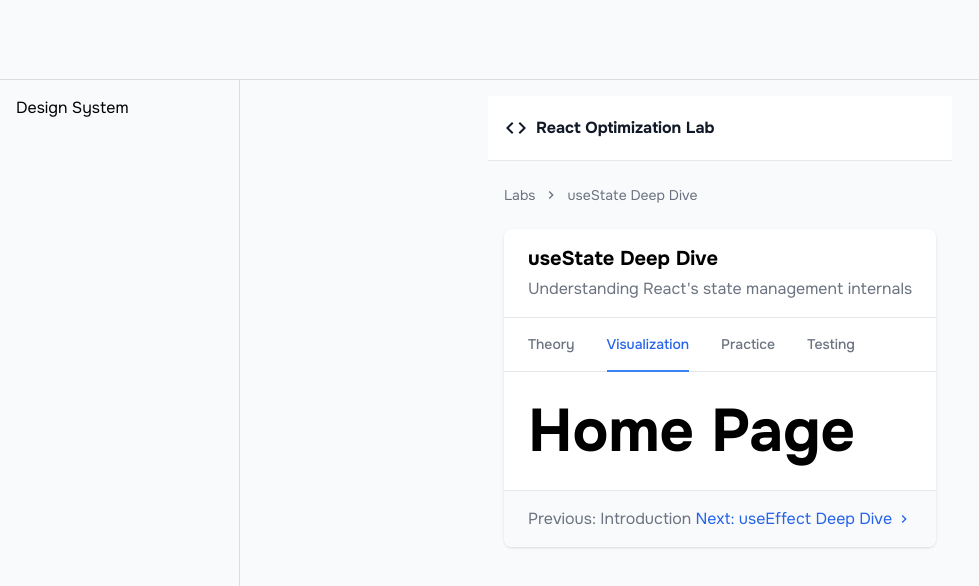
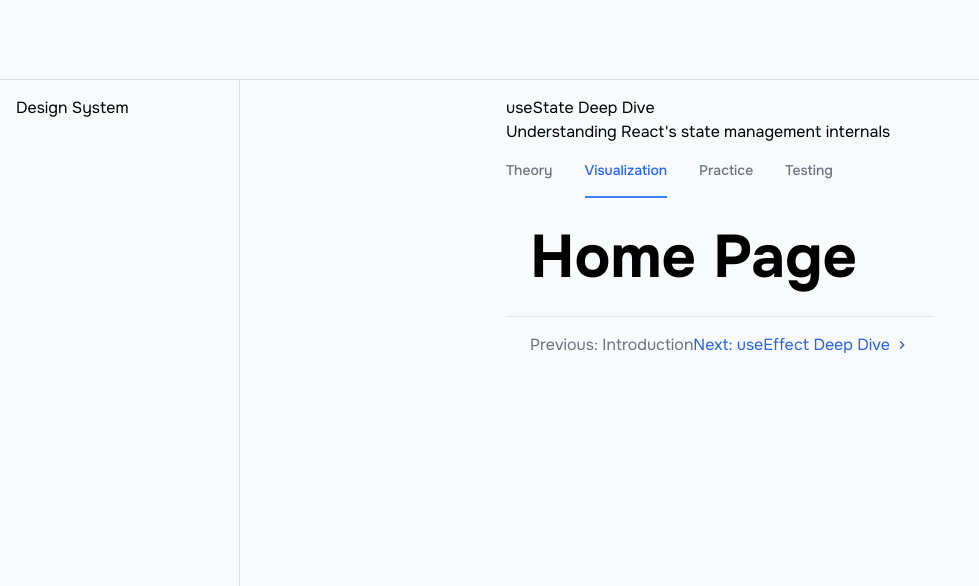
Before and after one commit to androbro/optimizeReact, a React (Vite) app in the folder optimize-react/: page / in a window 1280 px wide. Shown: the top 586 px of the page, without its empty margins (0-979 px from the left). Built offline with nearby package versions, Linux system fonts and the light colour scheme.

Commit message:
feat: added breadcrumbs

```diff
--- a/optimize-react/config/typescript/tsconfig.app.json
+++ b/optimize-react/config/typescript/tsconfig.app.json
@@ -23,7 +23,10 @@
     "noUnusedLocals": true,
     "noUnusedParameters": true,
     "noFallthroughCasesInSwitch": true,
-    "noUncheckedSideEffectImports": true
+    "noUncheckedSideEffectImports": true,
+    "sourceMap": true,
+    "outDir": "./dist",
+    "rootDir": "./src"
   },
   "include": ["../../src/**/*"],
   "exclude": ["../../src/**/*.spec.*", "../../src/**/*.test.*"]
--- a/optimize-react/package.json
+++ b/optimize-react/package.json
@@ -4,7 +4,7 @@
   "version": "0.0.0",
   "type": "module",
   "scripts": {
-    "dev": "concurrently \"vite --config config/vite/vite.config.ts\" \"npx tailwindcss -i ./src/index.css -o ./src/output.css --watch --config config/tailwind/tailwind.config.js\"",
+    "dev": "concurrently \"vite --port 5175 --config config/vite/vite.config.ts\" \"npx tailwindcss -i ./src/index.css -o ./src/output.css --watch --config config/tailwind/tailwind.config.js\"",
     "tw": "npx tailwindcss -i ./src/index.css -o ./src/output.css --watch --config config/tailwind/tailwind.config.js",
     "build": "tsc -project config/typescript/tsconfig.json && vite build --config config/vite/vite.config.ts",
     "lint": "eslint . --config config/eslint/eslint.config.js",
--- a/optimize-react/src/output.css
+++ b/optimize-react/src/output.css
@@ -140,14 +140,12 @@
   }
 }
 
-#root .mx-2 {
-  margin-left: 0.5rem;
-  margin-right: 0.5rem
+#root .ml-1 {
+  margin-left: 0.25rem
 }
 
-#root .mx-auto {
-  margin-left: auto;
-  margin-right: auto
+#root .mr-8 {
+  margin-right: 2rem
 }
 
 #root .mt-4 {
@@ -158,72 +156,20 @@
   margin-top: 2rem
 }
 
-#root .-mb-px {
-  margin-bottom: -1px
+#root .flex {
+  display: flex
 }
 
-#root .mb-6 {
-  margin-bottom: 1.5rem
-}
-
-#root .ml-1 {
-  margin-left: 0.25rem
-}
-
-#root .mr-2 {
-  margin-right: 0.5rem
-}
-
-#root .mr-8 {
-  margin-right: 2rem
-}
-
-#root .mt-1 {
-  margin-top: 0.25rem
-}
-
-#root .flex {
-  display: flex
+#root .h-4 {
+  height: 1rem
 }
 
 #root .h-screen {
   height: 100vh
 }
 
-#root .h-16 {
-  height: 4rem
-}
-
-#root .h-4 {
-  height: 1rem
-}
-
-#root .h-5 {
-  height: 1.25rem
-}
-
-#root .h-6 {
-  height: 1.5rem
-}
-
-#root .min-h-screen {
-  min-height: 100vh
-}
-
 #root .w-4 {
   width: 1rem
-}
-
-#root .w-5 {
-  width: 1.25rem
-}
-
-#root .w-6 {
-  width: 1.5rem
-}
-
-#root .max-w-7xl {
-  max-width: 80rem
 }
 
 #root .items-center {
@@ -238,18 +184,8 @@
   gap: 1rem
 }
 
-#root :is(.space-x-4 > :not([hidden]) ~ :not([hidden])) {
-  --tw-space-x-reverse: 0;
-  margin-right: calc(1rem * var(--tw-space-x-reverse));
-  margin-left: calc(1rem * calc(1 - var(--tw-space-x-reverse)))
-}
-
 #root .rounded {
   border-radius: 0.25rem
-}
-
-#root .rounded-lg {
-  border-radius: 0.5rem
 }
 
 #root .rounded-b-lg {
@@ -259,10 +195,6 @@
 
 #root .border {
   border-width: 1px
-}
-
-#root .border-b {
-  border-bottom-width: 1px
 }
 
 #root .border-b-2 {
@@ -282,6 +214,11 @@
   border-color: transparent
 }
 
+#root .bg-gray-50 {
+  --tw-bg-opacity: 1;
+  background-color: rgb(249 250 251 / var(--tw-bg-opacity, 1))
+}
+
 #root .bg-primary-main {
   --tw-bg-opacity: 1;
   background-color: rgb(100 10 255 / var(--tw-bg-opacity, 1))
@@ -292,31 +229,16 @@
   background-color: rgb(250 255 127 / var(--tw-bg-opacity, 1))
 }
 
-#root .bg-gray-50 {
-  --tw-bg-opacity: 1;
-  background-color: rgb(249 250 251 / var(--tw-bg-opacity, 1))
-}
-
-#root .bg-white {
-  --tw-bg-opacity: 1;
-  background-color: rgb(255 255 255 / var(--tw-bg-opacity, 1))
-}
-
 #root .p-4 {
   padding: 1rem
-}
-
-#root .p-8 {
-  padding: 2rem
 }
 
 #root .p-6 {
   padding: 1.5rem
 }
 
-#root .px-4 {
-  padding-left: 1rem;
-  padding-right: 1rem
+#root .p-8 {
+  padding: 2rem
 }
 
 #root .px-6 {
@@ -327,11 +249,6 @@
 #root .py-4 {
   padding-top: 1rem;
   padding-bottom: 1rem
-}
-
-#root .py-6 {
-  padding-top: 1.5rem;
-  padding-bottom: 1.5rem
 }
 
 #root .text-2xl {
@@ -368,15 +285,6 @@
   font-weight: 500
 }
 
-#root .font-semibold {
-  font-weight: 600
-}
-
-#root .text-white {
-  --tw-text-opacity: 1;
-  color: rgb(255 255 255 / var(--tw-text-opacity, 1))
-}
-
 #root .text-blue-600 {
   --tw-text-opacity: 1;
   color: rgb(37 99 235 / var(--tw-text-opacity, 1))
@@ -392,19 +300,17 @@
   color: rgb(55 65 81 / var(--tw-text-opacity, 1))
 }
 
-#root .text-gray-900 {
+#root .text-white {
   --tw-text-opacity: 1;
-  color: rgb(17 24 39 / var(--tw-text-opacity, 1))
+  color: rgb(255 255 255 / var(--tw-text-opacity, 1))
 }
 
 #root .underline {
   text-decoration-line: underline
 }
 
-#root .shadow {
-  --tw-shadow: 0 1px 3px 0 rgb(0 0 0 / 0.1), 0 1px 2px -1px rgb(0 0 0 / 0.1);
-  --tw-shadow-colored: 0 1px 3px 0 var(--tw-shadow-color), 0 1px 2px -1px var(--tw-shadow-color);
-  box-shadow: var(--tw-ring-offset-shadow, 0 0 #0000), var(--tw-ring-shadow, 0 0 #0000), var(--tw-shadow)
+#root .filter {
+  filter: var(--tw-blur) var(--tw-brightness) var(--tw-contrast) var(--tw-grayscale) var(--tw-hue-rotate) var(--tw-invert) var(--tw-saturate) var(--tw-sepia) var(--tw-drop-shadow)
 }
 
 #root .hover\:text-blue-700:hover {
--- a/optimize-react/src/pages/HomePage.tsx
+++ b/optimize-react/src/pages/HomePage.tsx
@@ -1,13 +1,15 @@
 import OuterPageLayout from '../components/PageLayout'
+import InnerPageLayout from '../pages/components/PageLayout'
 import { Button, Typography } from '@mui/material'
-import InnerPageLayout from '../pages/components/PageLayout'
+import { useLocation } from 'react-router-dom'
 
 interface HomePageProps {}
 
 export default function HomePage({}: HomePageProps) {
+    const location = useLocation()
     return (
         <OuterPageLayout>
-            <InnerPageLayout>
+            <InnerPageLayout currentLocation={location}>
                 <div>
                     <Typography variant="h1">Home Page</Typography>
                 </div>
--- a/optimize-react/src/pages/components/PageLayout.tsx
+++ b/optimize-react/src/pages/components/PageLayout.tsx
@@ -1,49 +1,50 @@
 import { ChevronRight, Code } from '@mui/icons-material'
 import { PropsWithChildren, useState } from 'react'
+import { Breadcrumbs, Link, Typography } from '@mui/material'
+import { Path } from '@remix-run/router/history'
 
-type PageLayoutProps = PropsWithChildren
+interface PageLayoutProps extends PropsWithChildren {
+    currentLocation: Path
+}
 
-export default function PageLayout({ children }: PageLayoutProps) {
+export default function PageLayout({ children, currentLocation }: PageLayoutProps) {
     const [currentSection, setCurrentSection] = useState('visualization')
+    const pathnames = currentLocation.pathname.split('/').filter((x) => x)
 
     return (
-        <div className="min-h-screen bg-gray-50">
-            {/* Top Navigation */}
-            <nav className="bg-white border-b">
-                <div className="max-w-7xl mx-auto px-4">
-                    <div className="flex justify-between h-16">
-                        <div className="flex">
-                            <a href="#" className="flex items-center text-gray-900">
-                                <Code className="h-6 w-6 mr-2" />
-                                <span className="font-semibold">React Optimization Lab</span>
-                            </a>
-                        </div>
-                        <div className="flex items-center space-x-4">
-                            <button className="text-gray-500 hover:text-gray-700">{/*<LayoutGrid className="h-5 w-5" />*/}</button>
-                        </div>
-                    </div>
-                </div>
-            </nav>
+        <div>
+            <div>
+                {/* Breadcrumb */}
+                <div>
+                    <Breadcrumbs aria-label="breadcrumb">
+                        {pathnames.map((value, index) => {
+                            const last = index === pathnames.length - 1
+                            const to = `/${pathnames.slice(0, index + 1).join('/')}`
 
-            <div className="max-w-7xl mx-auto px-4 py-6">
-                {/* Breadcrumb */}
-                <div className="flex items-center text-sm text-gray-500 mb-6">
-                    <span>Labs</span>
-                    <ChevronRight className="h-4 w-4 mx-2" />
-                    <span>useState Deep Dive</span>
+                            return last ? (
+                                <Typography key={to} sx={{ color: 'text.primary' }}>
+                                    {pathnames[pathnames.length - 1]}
+                                </Typography>
+                            ) : (
+                                <Link underline="hover" color="inherit" href={to} key={to}>
+                                    {to.slice(1, to.length)}
+                                </Link>
+                            )
+                        })}
+                    </Breadcrumbs>
                 </div>
 
                 {/* Main Content */}
-                <div className="bg-white rounded-lg shadow">
+                <div>
                     {/* Lab Header */}
-                    <div className="border-b px-6 py-4">
-                        <h1 className="text-xl font-semibold">useState Deep Dive</h1>
-                        <p className="text-gray-500 mt-1">Understanding React's state management internals</p>
+                    <div>
+                        <h1>useState Deep Dive</h1>
+                        <p>Understanding React's state management internals</p>
                     </div>
 
                     {/* Section Tabs */}
-                    <div className="border-b px-6">
-                        <nav className="flex -mb-px">
+                    <div>
+                        <nav>
                             {['theory', 'visualization', 'practice', 'testing'].map((section) => (
                                 <button
                                     key={section}
--- a/optimize-react/src/pages/docs/DesignSystem.tsx
+++ b/optimize-react/src/pages/docs/DesignSystem.tsx
@@ -1,10 +1,16 @@
 import { Button, Typography } from '@mui/material'
 import { useCustomTheme } from '../../theme/ThemeProvider'
+import OuterPageLayout from '../../../src/components/PageLayout'
+import InnerPageLayout from '../components/PageLayout'
+import { useLocation } from 'react-router-dom'
 
 export function DesignSystem() {
     const { toggleTheme, mode } = useCustomTheme()
+    const location = useLocation()
 
     return (
+        <OuterPageLayout>
+            <InnerPageLayout currentLocation={location}>
                 <div className="p-8">
                     <Typography variant="h1">Design System</Typography>
 
@@ -47,5 +53,7 @@ export function DesignSystem() {
                         </div>
                     </section>
                 </div>
+            </InnerPageLayout>
+        </OuterPageLayout>
     )
 }
```
Lines whose indentation alone changed are shown as unchanged.
